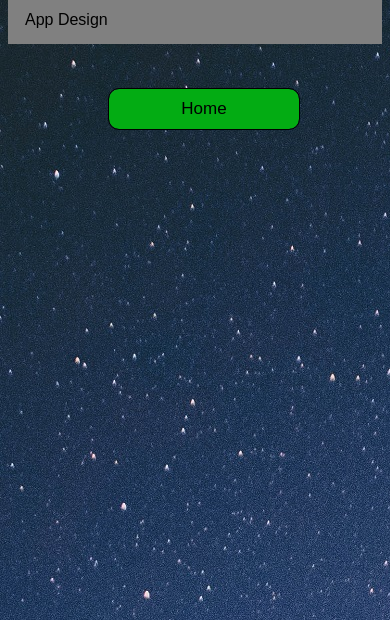
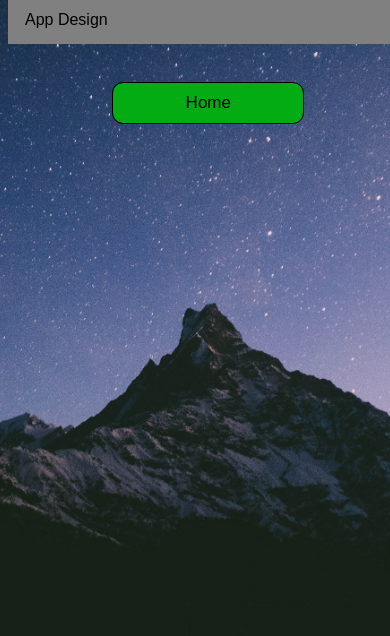
Before and after one commit to mpelagio/profile, a plain HTML site: page services.html in a window 390 px wide. Shown: the part 224-860 px from the top of the page. Drawn offline with Linux system fonts and the light colour scheme.

Commit message:
Update services.css

```diff
--- a/services.css
+++ b/services.css
@@ -5,6 +5,7 @@ body {
   background-attachment: fixed;
   background-repeat: no-repeat;
   background-size: 100%;
+  background-position: center;
 
 }
 
@@ -99,6 +100,7 @@ h2{
     border: none;
     outline-style: solid;
     outline-width: 1.5px;
+
 }
 
 /*--------------css for mobile-------------*/
@@ -107,6 +109,10 @@ h2{
 
 body{
   background: url(images/backgroundmobile.jpg);
+  width: 100%;
+  height: 100vh;
+  background-size: cover;
+    background-position: center;
 }
 
 .tab button {
@@ -115,8 +121,21 @@ body{
 }
 
 .button1 {
+  display: inline-block;
+    background: #03ac13;
+    width: 190px;
+    height: 40px;
+    cursor: pointer;
+    border-radius: 10px;
+    font-size: 17px;
+    text-align: center;
   margin-left: 27%;
-    margin-top: 12%;
+    margin-top: 10%;
+    text-decoration: none;
+    border: none;
+    outline-style: solid;
+    outline-width: 1.5px;
+    margin-bottom: 10%;
 }
 
 .logo{
```
